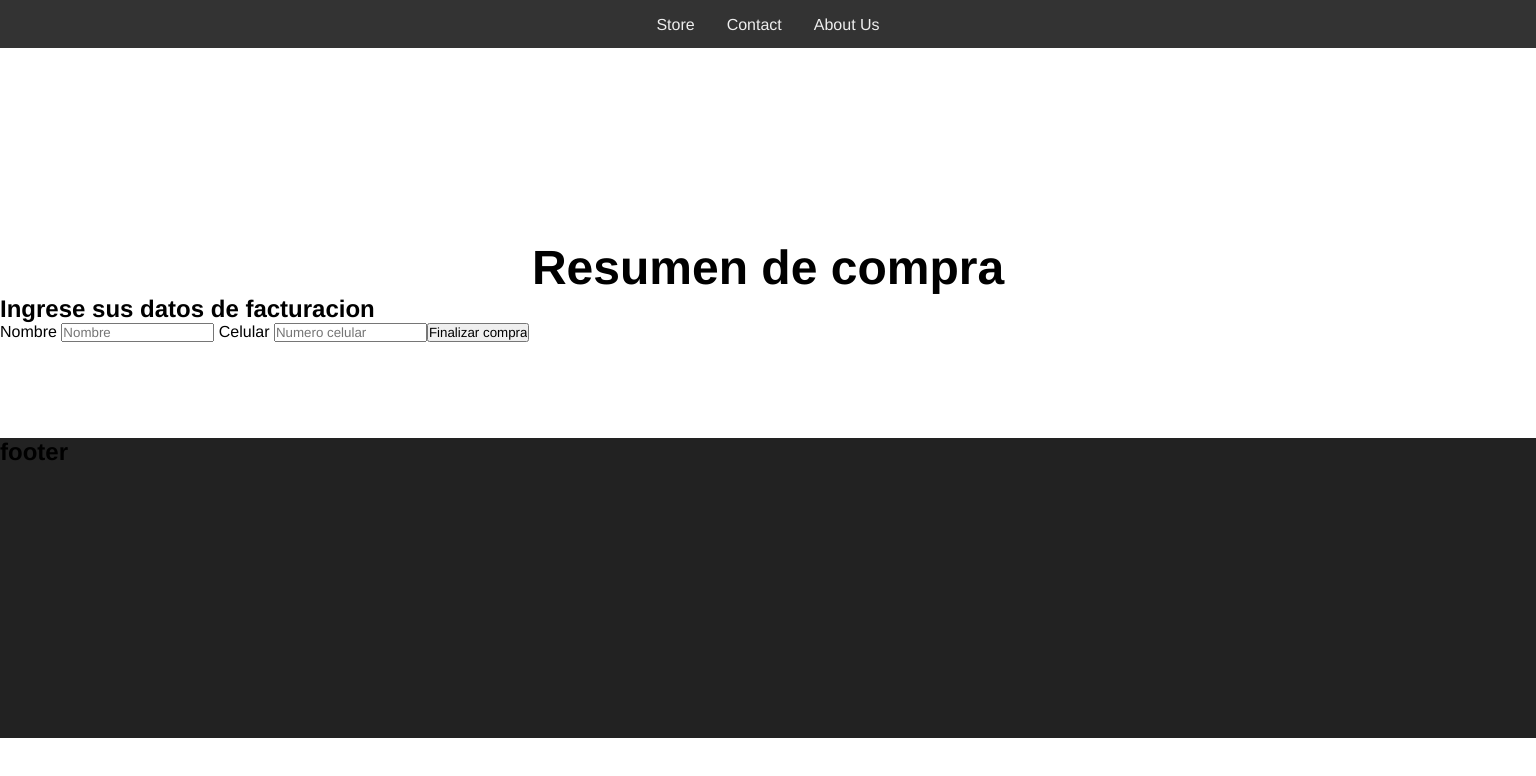
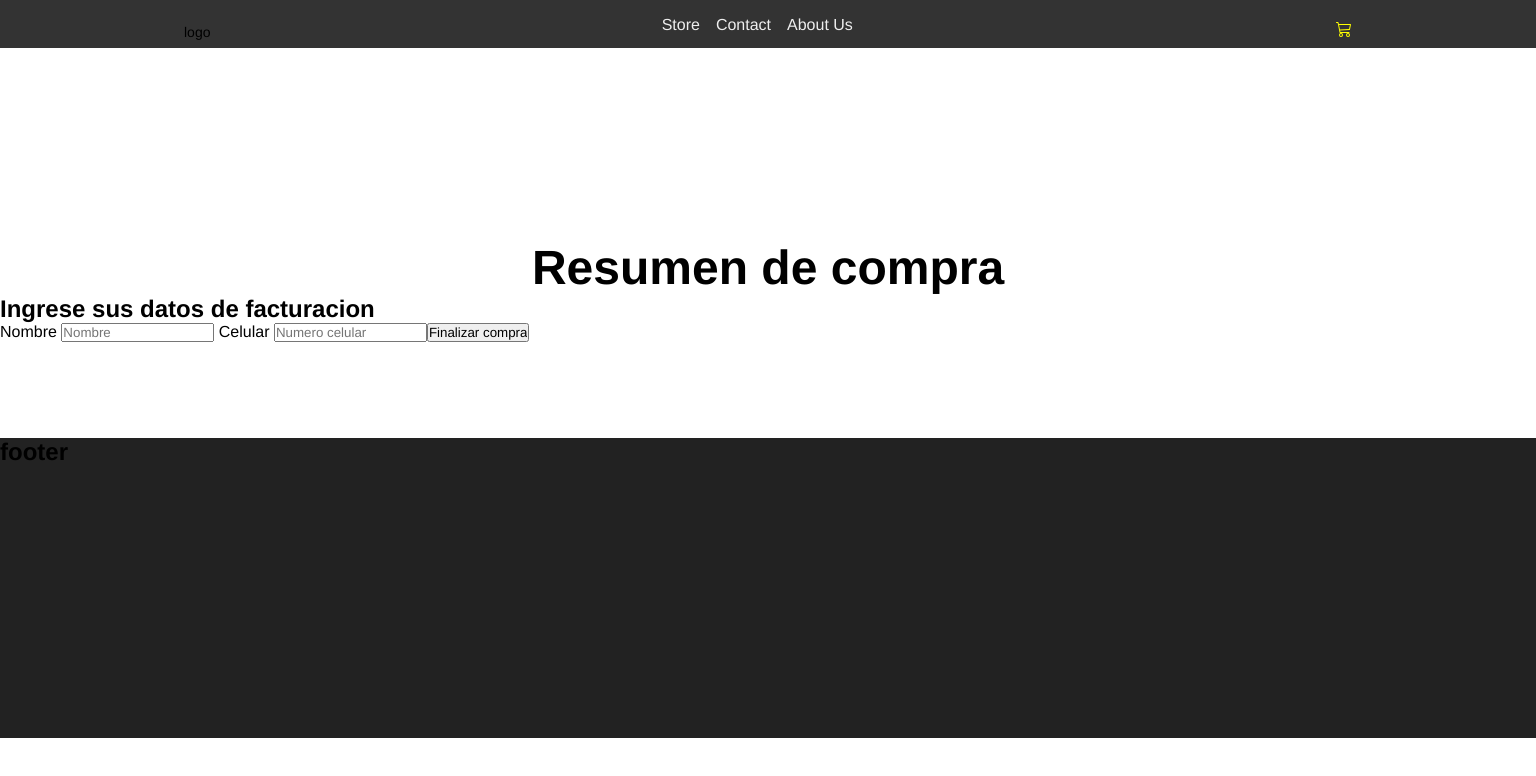
Before and after one commit to gonzaloramosf/react-project, a React (Create React App) app: page /cart/checkout in a window 1536 px wide. Shown: the top 776 px of the page. Built offline with nearby package versions, Linux system fonts and the light colour scheme.

Commit message:
logo, cart and navMenu, need fix for mobile

```diff
--- a/src/components/NavBar/NavBar.css
+++ b/src/components/NavBar/NavBar.css
@@ -7,11 +7,11 @@
     background-color: #050505;
   }
 
-  #burger li:last-child {
+  .burger li:last-child {
     display: none;
   }
 
-  #navBar {
+  .navBar {
     background-color: #050505;
     position: absolute;
     width: 100%;
@@ -20,31 +20,31 @@
     transition: 500ms;
   }
 
-  nav:target #burger li:first-child {
+  nav:target .burger li:first-child {
     display: none;
   }
 
-  nav:target #burger li:last-child {
+  nav:target .burger li:last-child {
     display: block;
   }
 
-  nav:target #navBar{
+  nav:target .navBar{
     height: calc(100vh - 3em);
   }
 
-  #navBar {
+  .navBar {
     display: flex;
     flex-direction: column;
     align-items: left;
   }
 
-  #burger li {
+  .burger li {
     width: 2em;
     text-indent: -800px;
     overflow: hidden;
   }
 
-  #burger li a {
+  .burger li a {
     display: block;
     height: 1em;
     border-top: 1px #555 solid;
@@ -54,7 +54,7 @@
     margin-bottom: 1em;
   }
 
-  #navBar li {
+  .navBar li {
     margin-left: 3em;
     margin-top: 2.5em;
   }
@@ -67,11 +67,11 @@
     background-color: #050505;
   }
 
-  #burger li:last-child {
+  .burger li:last-child {
     display: none;
   }
 
-  #navBar {
+  .navBar {
     background-color: #050505;
     position: absolute;
     width: 100%;
@@ -84,31 +84,31 @@
     color: #999999;
   }
 
-  nav:target #burger li:first-child {
+  nav:target .burger li:first-child {
     display: none;
   }
 
-  nav:target #burger li:last-child {
+  nav:target .burger li:last-child {
     display: block;
   }
 
-  nav:target #navBar{
+  nav:target .navBar{
     height: calc(100vh - 3em);
   }
 
-  #navBar {
+  .navBar {
     display: flex;
     flex-direction: column;
     align-items: left;
   }
 
-  #burger li {
+  .burger li {
     width: 2em;
     text-indent: -800px;
     overflow: hidden;
   }
 
-  #burger li a {
+  .burger li a {
     display: block;
     height: 1em;
     border-top: 1px #555 solid;
@@ -117,7 +117,7 @@
     margin-top: 1em;
   }
 
-  #navBar li {
+  .navBar li {
     margin-left: 4em;
     margin-top: 2.5em;
   }
@@ -149,18 +149,8 @@
 
 @media screen and (min-width: 1481px){
   /* Turning off burger menu */
-  header nav ul:first-child {
+  .burger {
     display: none;
-  }
-
-  header nav ul {
-    display: flex;
-    flex-direction: row;
-    justify-content: center;
-  }
-
-  header nav ul li{
-    margin: 1em  1em auto 1em;
   }
 
   header nav {
@@ -169,10 +159,29 @@
     background-color: #333333;
   }
 
-  #navCart{
+  .menu {
+    margin: auto;
+    padding: 1rem;
+    max-width: 1200px;
     display: flex;
     flex-direction: row;
-    justify-content: right;
-    margin-top: 0.75em;
+    justify-content: space-between;
+  }
+
+  .log {
+    display: flex;
+  }
+
+  .navBar{
+    display: flex;
+
+  }
+
+  .navBar li {
+    margin-right: 1rem;
+  }
+
+  .navCart{
+
   }
 }
--- a/src/components/NavBar/NavBar.js
+++ b/src/components/NavBar/NavBar.js
@@ -9,13 +9,21 @@ export default function NavBar() {
       {/* <div>
         <span id='logo'> <Link to="/"> E-commerce </Link> </span>
       </div> */}
-      <nav id='menu'>
-          <ul id='burger'>
+      <nav>
+        <div className='menu'>
+        <div className='burger'>
+          <ul className='burger'>
             <li><a href="#menu">abrir </a></li>
             <li><a href="#">cerrar</a></li>
           </ul>
+        </div>
 
-          <ul id='navBar'>
+        <div className='logo'>
+          <p> logo </p>
+        </div>
+
+        <div className='navBar'>
+          <ul className='navBar'>
             <li>
               <Link to='/'> Store </Link>
             </li>
@@ -25,10 +33,15 @@ export default function NavBar() {
             <li>
               <Link to='/about'> About Us </Link>
             </li>
-            {/* <Link id='navCart' to='/cart'>
-                <CartWidget/>
-            </Link> */}
           </ul>
+        </div>
+
+        <div>
+          <Link className='navCart' to='/cart'>
+            <CartWidget/>
+          </Link>
+        </div>
+        </div>
       </nav>
     </header>
   );
```
